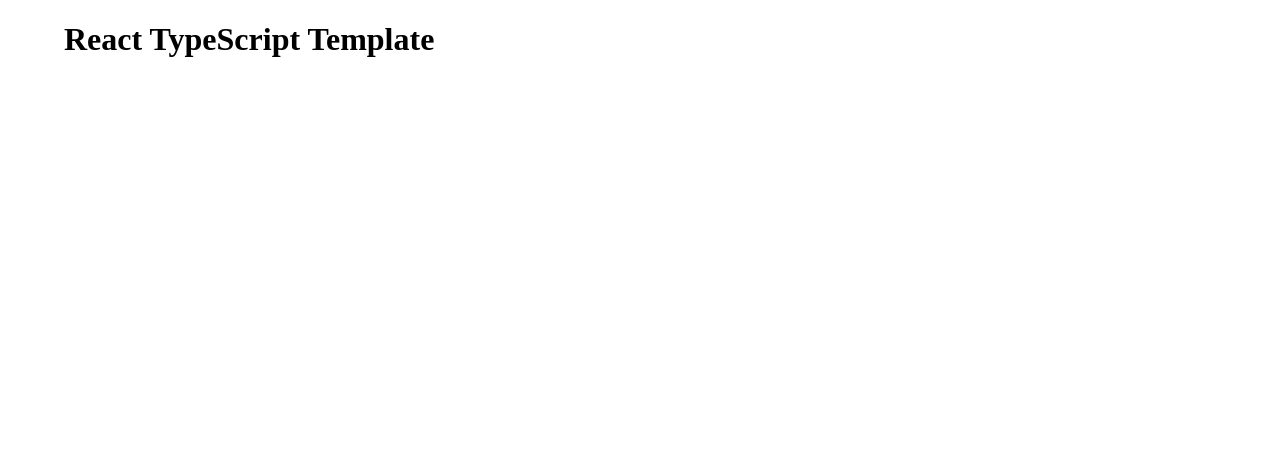
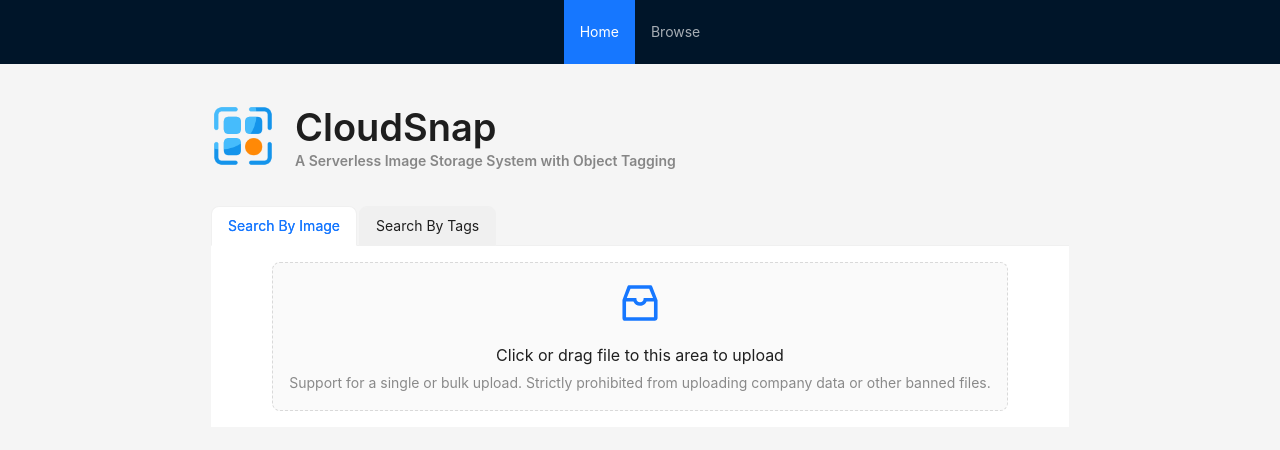
Before and after one commit to CamWang/cloud-snap, a React (Vite) app: page / in a window 1280 px wide. Shown: the top 450 px of the page. Built offline with nearby package versions, Linux system fonts and the light colour scheme.

Commit message:
finish overall structure

```diff
--- a/src/App.tsx
+++ /dev/null
@@ -1,14 +0,0 @@
-import { Container } from '@mui/material'
-
-function App() {
-
-  return (
-    <>
-     <Container maxWidth="lg">
-        <h1>React TypeScript Template</h1>
-     </Container>
-    </>
-  )
-}
-
-export default App
--- /dev/null
+++ b/src/Browse.tsx
@@ -0,0 +1,14 @@
+import { theme } from 'antd'
+
+function Browse() {
+  const {
+    token: { colorBgContainer },
+  } = theme.useToken();
+  return (
+    <div style={{ display: 'flex', justifyContent: 'center', alignItems: 'center', backgroundColor: colorBgContainer }}>
+      Browse
+    </div>
+  )
+}
+
+export default Browse;
--- /dev/null
+++ b/src/Home.tsx
@@ -0,0 +1,77 @@
+import { theme, Tabs, Typography } from 'antd'
+import { InboxOutlined } from '@ant-design/icons';
+import type { UploadProps } from 'antd';
+import { message, Upload } from 'antd';
+
+const { Dragger } = Upload;
+
+const { Title, Text } = Typography;
+
+function Home() {
+  const {
+    token: { colorBgContainer },
+  } = theme.useToken();
+  return (
+    <div style={{ display: 'flex', flexDirection: 'column', padding: 16, marginTop: 24 }}>
+      <div style={{display: 'flex', marginBottom: 16}}>
+        <img src='/cloudsnap.png' style={{ width: 64, height: 64, marginRight: 20 }} />
+        <div style={{ display: 'flex', flexDirection: 'column', justifyContent: 'center' }}>
+          <Title style={{lineHeight: '46px', marginBottom:0}}>CloudSnap</Title>
+          <Text strong type='secondary' style={{marginBottom: '18px'}}>A Serverless Image Storage System with Object Tagging</Text>
+        </div>
+      </div>
+      <Tabs
+        tabBarStyle={{ marginBottom: 0 }}
+        type="card"
+        items={[{
+          key: '1',
+          label: 'Search By Image',
+          children: (
+            <div style={{ display: 'flex', flexDirection: 'column', alignItems: 'center', backgroundColor: colorBgContainer, padding: 16 }}>
+              <Dragger {...uploadProps}>
+                <p className="ant-upload-drag-icon">
+                  <InboxOutlined />
+                </p>
+                <p className="ant-upload-text">Click or drag file to this area to upload</p>
+                <p className="ant-upload-hint">
+                  Support for a single or bulk upload. Strictly prohibited from uploading company data or other
+                  banned files.
+                </p>
+              </Dragger>
+            </div>
+          ),
+        },{
+          key: '2',
+          label: 'Search By Tags',
+          children: (
+            <div style={{ display: 'flex', flexDirection: 'column', alignItems: 'center', backgroundColor: colorBgContainer, padding: 16 }}>
+              <Text>Coming Soon</Text>
+            </div>
+          ),
+        }]}
+      />
+    </div>
+  )
+}
+
+const uploadProps: UploadProps = {
+  name: 'file',
+  multiple: true,
+  action: 'https://www.mocky.io/v2/5cc8019d300000980a055e76',
+  onChange(info) {
+    const { status } = info.file;
+    if (status !== 'uploading') {
+      console.log(info.file, info.fileList);
+    }
+    if (status === 'done') {
+      message.success(`${info.file.name} file uploaded successfully.`);
+    } else if (status === 'error') {
+      message.error(`${info.file.name} file upload failed.`);
+    }
+  },
+  onDrop(e) {
+    console.log('Dropped files', e.dataTransfer.files);
+  },
+};
+
+export default Home;
--- /dev/null
+++ b/src/main.css
@@ -0,0 +1,56 @@
+/*
+  1. Use a more-intuitive box-sizing model.
+*/
+*, *::before, *::after {
+  box-sizing: border-box;
+}
+/*
+  2. Remove default margin
+*/
+* {
+  margin: 0;
+}
+/*
+  3. Allow percentage-based heights in the application
+*/
+html, body {
+  height: 100%;
+}
+/*
+  Typographic tweaks!
+  4. Add accessible line-height
+  5. Improve text rendering
+*/
+body {
+  line-height: 1.5;
+  -webkit-font-smoothing: antialiased;
+}
+/*
+  6. Improve media defaults
+*/
+img, picture, video, canvas, svg {
+  display: block;
+  max-width: 100%;
+}
+/*
+  7. Remove built-in form typography styles
+*/
+input, button, textarea, select {
+  font: inherit;
+}
+/*
+  8. Avoid text overflows
+*/
+p, h1, h2, h3, h4, h5, h6 {
+  overflow-wrap: break-word;
+}
+/*
+  9. Create a root stacking context
+*/
+#root, #__next {
+  isolation: isolate;
+}
+
+#root {
+  height: 100%;
+}
--- a/src/main.tsx
+++ b/src/main.tsx
@@ -1,13 +1,35 @@
 import React from 'react'
 import ReactDOM from 'react-dom/client'
-import App from './App.tsx'
-import '@fontsource/roboto/300.css';
-import '@fontsource/roboto/400.css';
-import '@fontsource/roboto/500.css';
-import '@fontsource/roboto/700.css';
+import {
+  createBrowserRouter,
+  RouterProvider
+} from 'react-router-dom'
+import Root from './routes/Root'
+import './main.css'
+import ErrorPage from './routes/ErrorPage'
+import Home from './Home'
+import Browse from './Browse'
+
+const router = createBrowserRouter([
+  {
+    path: '/',
+    element: <Root />,
+    errorElement: <ErrorPage />,
+    children: [
+      {
+        path: '/',
+        element: <Home />
+      },
+      {
+        path: '/browse',
+        element: <Browse />
+      }
+    ]
+  }
+])
 
 ReactDOM.createRoot(document.getElementById('root') as HTMLElement).render(
   <React.StrictMode>
-    <App />
+    <RouterProvider router={router} />
   </React.StrictMode>,
 )
--- /dev/null
+++ b/src/routes/ErrorPage.tsx
@@ -0,0 +1,15 @@
+import { Typography } from 'antd';
+
+const { Title, Link } = Typography;
+
+function ErrorPage() {
+  return (
+    <div style={{ display: 'flex', justifyContent: 'center', alignItems: 'center', flexDirection:'column', backgroundColor: '#f5f5f5', height: '100%' }}>
+      <Title>Opps!</Title>
+      <Title level={5} type='secondary'>Something went wrong.</Title>
+      <Link href='/'>Go back to home</Link>
+    </div>
+  )
+}
+
+export default ErrorPage;
--- /dev/null
+++ b/src/routes/Root.tsx
@@ -0,0 +1,44 @@
+import { Layout, Menu } from 'antd'
+import { Content, Header } from 'antd/es/layout/layout'
+import { Outlet, useNavigate } from 'react-router-dom'
+import { useCallback } from 'react'
+
+function Root() {
+  const navigate = useNavigate();
+  const onClick = useCallback((e: {key: string}) => {
+    menuItems.forEach(item => {
+      if (item.key == parseInt(e.key)) {
+        navigate(item.href);
+      }
+    });
+  }, [navigate]);
+
+  return (
+    <Layout style={{display: 'flex', height:'100%'}}>
+      <Header style={{ display: 'flex', alignItems: 'center', justifyContent: 'space-between', height: 64 }}>
+        <Menu
+          onClick={onClick}
+          style={{ display: 'flex', alignItems: 'center', flex: 1, justifyContent: 'center' }}
+          theme='dark'
+          mode='horizontal'
+          defaultSelectedKeys={['1']}
+          items={menuItems} />
+      </Header>
+      <Content style={{ alignSelf: 'center', maxWidth: 990, minWidth: 890  }}>
+        <Outlet />
+      </Content>
+    </Layout>
+  )
+}
+
+const menuItems = [{
+  key: 1,
+  label: 'Home',
+  href: '/'
+}, {
+  key: 2,
+  label: 'Browse',
+  href: '/browse'
+}]
+
+export default Root;
```
Also changed, not shown: package.json (+3 -6 lines), public/cloudsnap.png (added), 1 other file (tests, documents, lock files or other folders).
